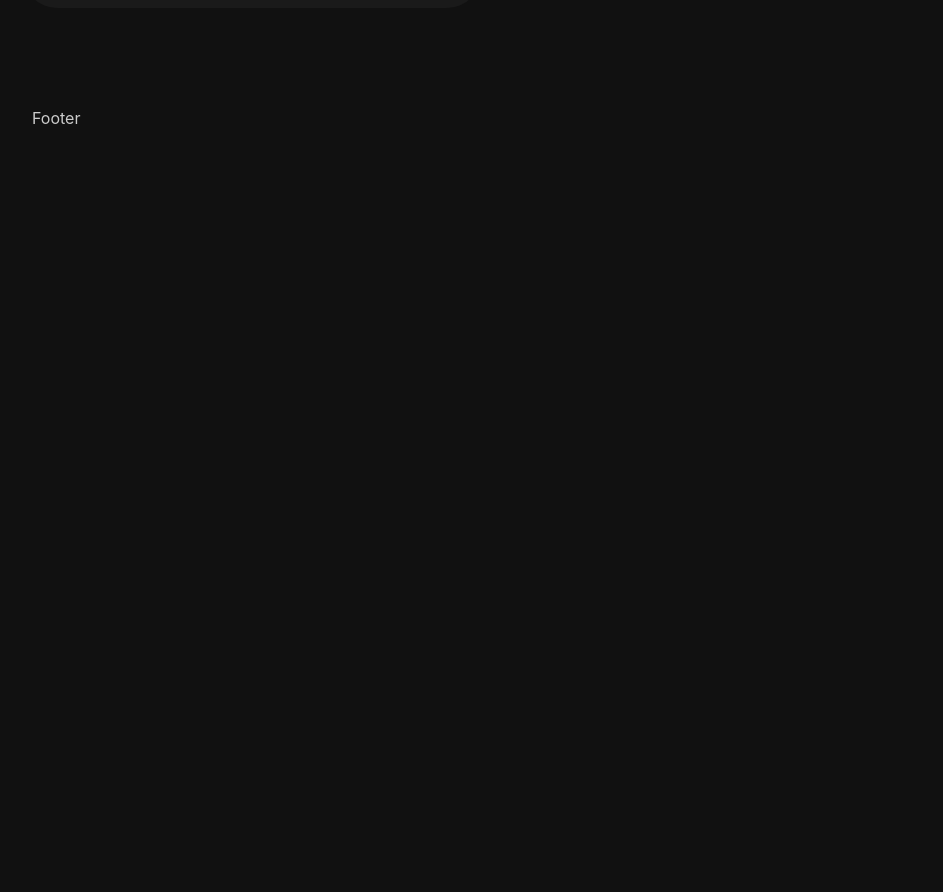
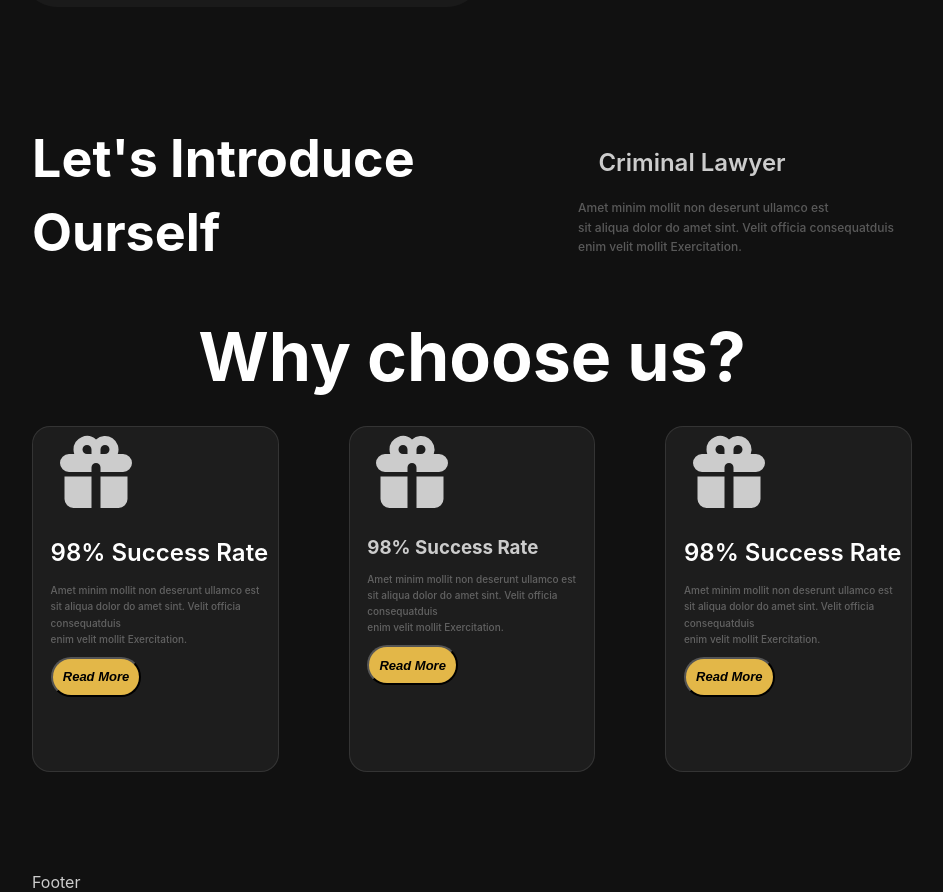
Before and after one commit to coding-francis/react-upskill, a React (Create React App) app: page / in a window 1280 px wide. Shown: the part 875-1767 px from the top of the page, without its empty margins (168-1111 px from the left). Before the commit the page ends 1003 px from the top, so only its background shows below. Built offline with nearby package versions, Linux system fonts and the light colour scheme.

Commit message:
About page

```diff
--- a/src/components/about/about-us.js
+++ b/src/components/about/about-us.js
@@ -11,7 +11,7 @@ const AboutUs =()=>{
                     <h1>Let&apos;s Introduce <br/> <br/> Ourself</h1>
                    </div>
                    <div className="criminal">
-                    <h2>Criminal Lawyer <br/></h2>
+                    <h2>Criminal Lawyer</h2>
                     <p> Amet minim mollit non deserunt ullamco est <br/>
                         sit aliqua dolor do amet sint. Velit officia consequatduis <br/>
                         enim velit mollit Exercitation.</p>
--- a/src/components/about/styles.css
+++ b/src/components/about/styles.css
@@ -1,3 +1,197 @@
-h1{
-    color: white;
+.about-container{
+    display: flex;
+    flex-direction: column;
 }
+
+.intro-container{
+    display: flex;
+    flex-direction: row;
+    align-items: center;
+    justify-content: flex-start;
+    flex: 0.2;
+}
+
+.intro {
+    flex: 0.5;
+    font-family: 'Inter';
+    font-style: normal;
+    font-weight: 600;
+    font-size: 26px;
+    line-height: 141.52%;
+
+}
+
+.criminal{
+    flex: 0.5;
+    display: flex;
+    flex-direction: column;
+    align-items: center;
+    justify-content: center;
+}
+
+.criminal h2{
+    font-family: 'Inter';
+    font-style: normal;
+    font-weight: 600;
+    font-size: 24px;
+    line-height: 162.52%;
+}
+
+.criminal p{
+    font-family: 'Inter';
+    font-style: normal;
+    font-weight: 500;
+    font-size: 12px;
+    line-height: 162.52%;
+    margin-left: 20%;
+    margin-top: -1%;
+    color: #FFFFFF;
+    opacity: 0.3;
+}
+
+.cards-container{
+    flex: 0.8;
+    display: flex;
+    flex-direction: column;
+    align-items: center;
+    justify-content: flex-start;
+
+}
+
+.cards-container .text{
+    flex: 0.2;
+    font-family: 'Inter';
+    font-style: normal;
+    font-weight: 600;
+    font-size: 34px;
+    line-height: 143.02%;
+    color: #FFFFFF;
+}
+
+.mini-cards{
+    flex: 0.8;
+    display: flex;
+    flex-direction: row;
+    align-items: center;
+    justify-content: center;
+    gap: 70px;
+    transition: 2000ms ease-in-out;
+}
+
+.mini-cards:hover{
+    transform: scale(1.2);
+}
+
+.mini-cards .first-card{
+    background: #1D1D1D;
+    border: 1.4px solid rgba(255, 255, 255, 0.1);
+    border-radius: 18px;
+    height: 43vh;
+    display: flex;
+    flex-direction: column;
+    justify-content: flex-start;
+    padding-left: 2%;
+}
+
+.mini-cards .first-card h3{
+    font-family: 'Inter';
+    font-style: normal;
+    font-weight: 600;
+    font-size: 24px;
+    line-height: 24px;
+    color: #FFFFFF;
+
+}
+
+.mini-cards .first-card p{
+    margin-top: -3%;
+    font-family: 'Inter';
+    font-style: normal;
+    font-weight: 500;
+    font-size: 10px;
+    line-height: 162.52%;
+    color: #FFFFFF;
+    opacity: 0.3;
+}
+
+button{
+    width: 40%;
+    height: 5vh;
+    background: #E3B748;
+    border-radius: 23.5px;
+}
+
+.read-link{
+    color: black;
+    font-size: 13px;
+    font-weight: 600;
+    font-style: oblique;
+}
+
+.mini-cards .second-card{
+    background: #1D1D1D;
+    border: 1.4px solid rgba(255, 255, 255, 0.1);
+    border-radius: 18px;
+    height: 43vh;
+    display: flex;
+    flex-direction: column;
+    justify-content: flex-start;
+    padding-left: 2%;
+
+}
+
+.mini-cards .second-card .h3{
+    font-family: 'Inter';
+    font-style: normal;
+    font-weight: 600;
+    font-size: 24px;
+    line-height: 24px;
+    color: #FFFFFF;
+
+}
+
+.mini-cards .second-card p{
+    margin-top: -3%;
+    font-family: 'Inter';
+    font-style: normal;
+    font-weight: 500;
+    font-size: 10px;
+    line-height: 162.52%;
+    color: #FFFFFF;
+    opacity: 0.3;
+
+}
+
+.mini-cards .third-card{
+    background: #1D1D1D;
+    border: 1.4px solid rgba(255, 255, 255, 0.1);
+    border-radius: 18px;
+    height: 43vh;
+    display: flex;
+    flex-direction: column;
+    justify-content: flex-start;
+    padding-left: 2%;
+
+}
+
+.mini-cards .third-card h3{
+    font-family: 'Inter';
+    font-style: normal;
+    font-weight: 600;
+    font-size: 24px;
+    line-height: 24px;
+    color: #FFFFFF;
+
+}
+
+.mini-cards .third-card p{
+    margin-top: -3%;
+    font-family: 'Inter';
+    font-style: normal;
+    font-weight: 500;
+    font-size: 10px;
+    line-height: 162.52%;
+    color: #FFFFFF;
+    opacity: 0.3;
+
+}
--- a/src/components/home/index.js
+++ b/src/components/home/index.js
@@ -2,11 +2,13 @@ import React from "react";
 import "./styles.css";
 import Layout from "../../layout";
 import LandingHero from "./landing";
+import AboutUs from "../about/about-us";
 
 const Home =()=>{
 return(
     <Layout>
         <LandingHero/>
+        <AboutUs/>
     </Layout>
     )
 }
```
